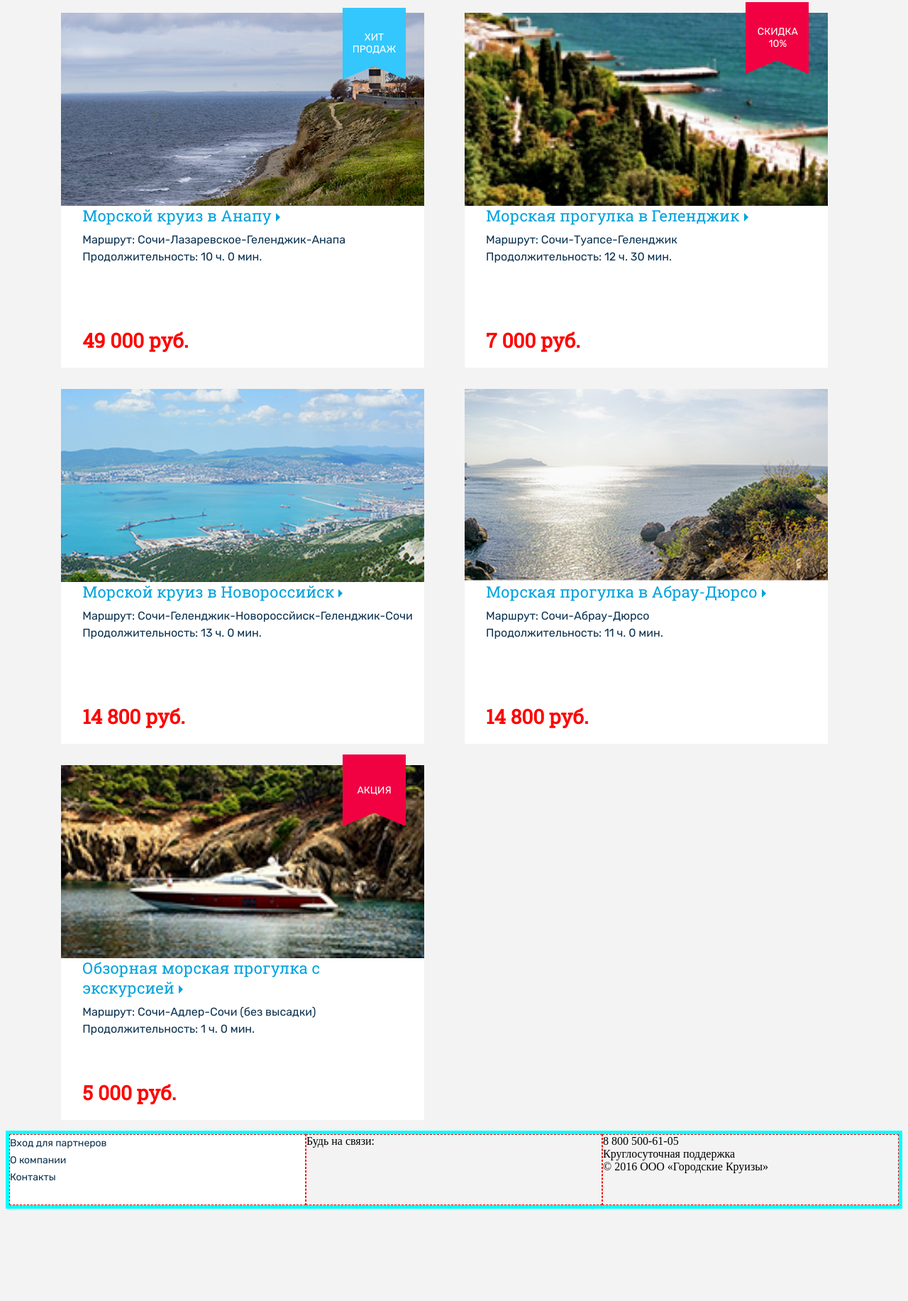
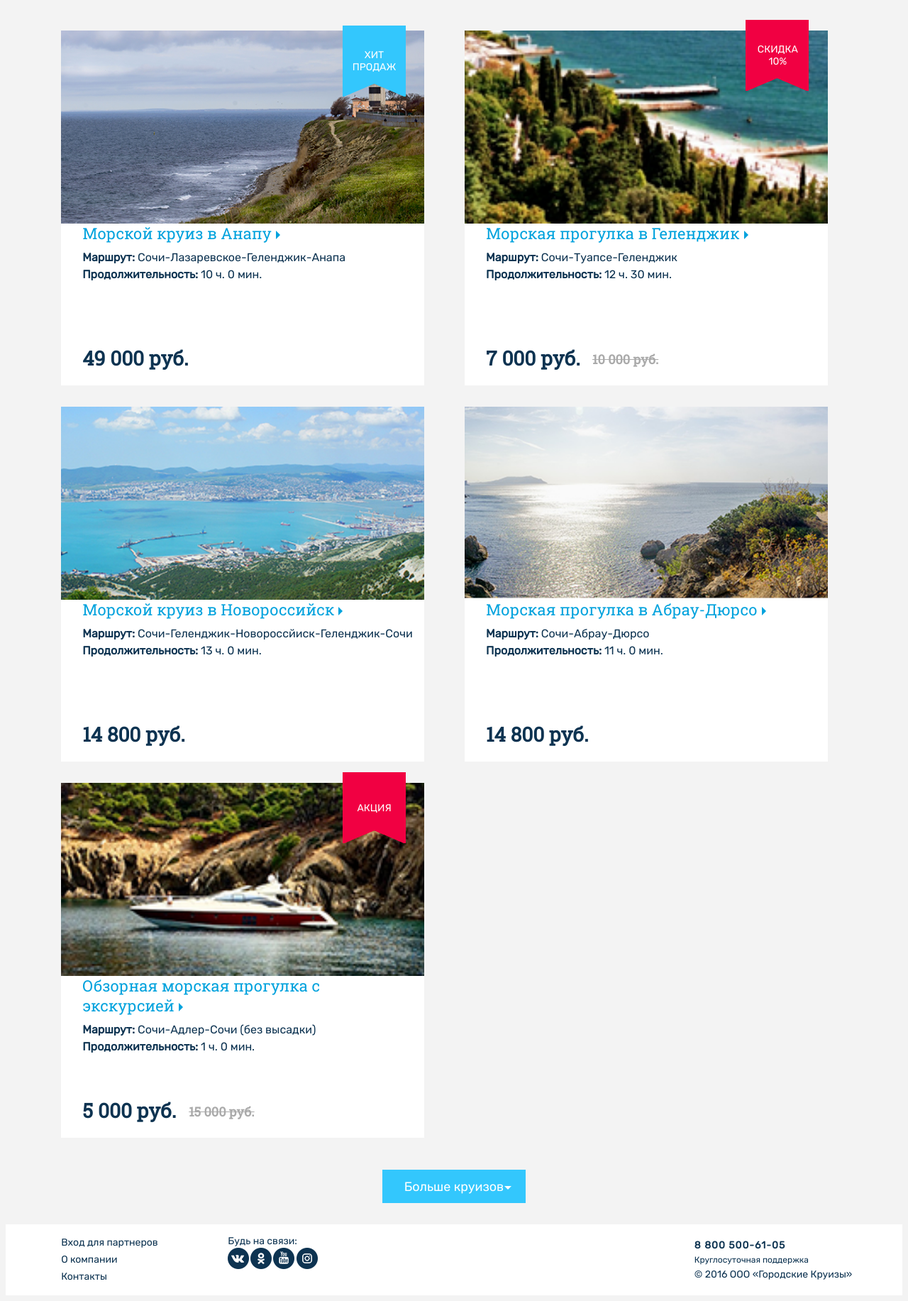
Before and after one commit to skrikl/2UP-html-test, a plain HTML site: page index.html in a window 1280 px wide. Shown: the part 811-2644 px from the top of the page at 71% size. Before the commit the page ends 2522 px from the top, so only its background shows below. Drawn offline with Linux system fonts and the light colour scheme.

Commit message:
Minor markup fixes

```diff
--- a/css/test.css
+++ b/css/test.css
@@ -1,17 +1,18 @@
 @import url('https://fonts.googleapis.com/css?family=Roboto+Slab');
 @import url('https://fonts.googleapis.com/css?family=Rubik');
-/* Desktop first layout*/
-
-/* стили для любой ширины */
+/* Desktop layout*/
 * {
 	box-sizing: border-box;
 }
+html {
+  background-color: #f3f3f3;
+}
 .main__container {
-  margin: 0 auto;
-  width: 1140px;
   display: flex;
   flex-flow: row;
   justify-content: flex-start;
+  margin: 0 auto;
+  width: 1140px;
 }
 .menu__button {
   background: linear-gradient(
@@ -29,7 +30,7 @@
   background-blend-mode: overlay;
   background-repeat: no-repeat;
   background-position: center 10%;
-  background-size: cover auto;
+  background-size: cover auto ;
 }
 .flexend {
   justify-content: flex-end;
@@ -114,10 +115,11 @@
 }
 .main__button {
   display: block;
+  position: relative;
   background-color: #33c7fd;
   width: 202px;
   height: 47px;
-  margin: 0 auto;
+  margin: 30px auto;
   border: 0;
   font-family: Rubik, sans-serif;
   color: #ffffff;
@@ -131,16 +133,12 @@
 .main__button:hover {
   background-color: #0d3351;
 }
-/*Нужно ли делать обертку для главной секции, или ограничиться main__container и background на весь документ?*/
-html {
-  background-color: #f3f3f3;
-}
 .content {
   position: relative;
 }
 .content__element {
   position: relative;
-  width: 555px;
+  width: 545px;
   background-color: #fff;
   margin: 10px 15px;
   display: block;
@@ -192,50 +190,78 @@ html {
   background: url(../img/sochi-2461968_1920.png) no-repeat;
 }
 footer {
-  border: 5px solid cyan;
-  display: flex;
+  background-color: #fff;
+  font-family: Rubik, sans-serif;
+  color: #0d3351;
+  font-size: 14px;
 }
 .footer__menu {
   display: flex;
   flex-flow: column;
   flex: 1;
-  width: 200px;
   height: 100px;
-  border: 1px dashed red;
-  background-color: #ffffff;
-}
+  padding-left: 15px;
+  justify-content: center;
+  }
 .footer__menu a {
   font-family: Rubik, sans-serif;
   color: #0d3351;
-  font-size: 14px; /* Approximation due to font substitution */
+  font-size: 14px;
   font-weight: 400;
-  line-height: 24px; /* Approximation due to font substitution */
+  line-height: 24px;
   text-align: left;
   text-decoration: none;
 }
 .footer__social {
-  flex: 1;
-  width: 200px;
+  flex: 2;
+  padding-top: 15px;
   height: 100px;
-  border: 1px dashed red;
+  align-self: center;
 }
 .footer__contacts {
-  flex: 1;
-  flex-flow: column;
-  width: 200px;
-  height: 100px;
-  border: 1px dashed red;
+  flex: 0 0 225px;
+  align-self: center;
+}
+.text__phone {
+  font-weight: bold;
+  letter-spacing: 1px;
+}
+.text__support {
+  font-size: 12px;
+  line-height: 24px;
+}
+.text__brand {
+  font-size: 14px;
+}
+.text__emphasis {
+  font-weight: bold;
 }
 .icons__lk {
   background: url(../img/lk.png) no-repeat 0% center;
 }
 .icons__list::after {
-  content: " ";
+  content: "";
+  border: 5px solid black;
+  border-color: #0d3351 transparent transparent transparent;
+  position: absolute;
+  left: 50%;
+  margin: 10px 0 0 130px;
+}
+.icons__menu-list::after {
+  content: "";
   border: 5px solid black;
   border-color: #0d3351 transparent transparent transparent;
   position: absolute;
   right: 0%;
   top: 45%;
+}
+.icons__button-list::after {
+  content: "";
+  border: 5px solid black;
+  border-color: #fff transparent transparent transparent;
+  position: absolute;
+  right: 10%;
+  top: 48%;
 }
 .icons__content-arrow::after {
   content: "";
@@ -251,12 +277,18 @@ footer {
   max-height: 1100px;
 }
 .content__price {
+  display: inline-block;
   font-family: Roboto Slab;
   font-weight: bold;
   font-size: 28px;
-  color: red;
-  /*height: 40px;*/
+  color: #0d3351;
   padding: 20px 0;
+}
+.content__price_discount {
+  font-size: 18px;
+  color: #aaa;
+  padding-left: 20px;
+  text-decoration: line-through;
 }
 .content__main-header {
   font-family: Roboto Slab;
@@ -266,14 +298,13 @@ footer {
   text-align: center;
   padding-top: 80px;
 }
-.content__small-header {
+.content__small_header {
+  color: #0d3351;
   font-family: Rubik, sans-serif;
-  color: #0d3351;
-  font-size: 14px;
-  font-weight: 400;
-  /*line-height: 24px;*/
+  font-size: 18px;
+  position: relative;
   text-align: center;
-  margin-bottom: 30px;
+  margin-bottom: 50px;
 }
 .content__sticker_sale {
   position: absolute;
@@ -306,6 +337,51 @@ footer {
   font-family: Rubik;
   color: #ffffff;
   font-size: 14px;
+}
+.social__bar {
+  display: flex;
+}
+.icons__insta, .icons__vk
+, .icons__ok, .icons__youtube{
+  background: url(../img/sprites.png) no-repeat;
+}
+
+.icons__insta {
+  background-position: -119px -19px;
+  width: 32px;
+  height: 32px;
+}
+
+.icons__insta:hover {
+  background-position: -120px -51px ;
+}
+
+.icons__vk {
+  background-position: 0 -19px;
+  width: 32px;
+  height: 32px;
+}
+.icons__vk:hover {
+  background-position: 0 -53px;
+  width: 32px;
+  height: 32px;
+}
+
+.icons__ok {
+  background-position: -40px -19px;
+  width: 32px;
+  height: 32px;
+}
+.icons__ok:hover {
+  background-position: -38px -51px;
+}
+.icons__youtube {
+  background-position: -80px -19px ;
+  width: 32px;
+  height: 32px;
+}
+.icons__youtube:hover {
+  background-position: -80px -52px ;
 }
 /***********************************************
 ****************Mobile styles*******************
@@ -374,12 +450,13 @@ footer {
 }
 .content__price {
   position: absolute;
-  font-family: Roboto Slab;
-  font-weight: bold;
-  font-size: 28px;
-  color: red;
   bottom: 0%;
   left: 30px;
+}
+.content__price_discount {
+  position: absolute;
+  bottom: 5px;
+  left: 160px;
 }
 .content__textbox {
   height: 191px;
@@ -394,6 +471,25 @@ footer {
   /*42% is a workaround to fit all test images better.
   Wouldn't be used with full-sized images*/
   background-position: 42% center;
+}
+.footer__menu {
+  display: flex;
+  flex-flow: column;
+  flex: 0 0 250px;
+  padding-left: 15px;
+  align-self: flex-start;
+}
+.footer__social {
+  flex: 1 0 200px;
+  margin-right: auto;
+  padding-top: 15px;
+  height: 100px;
+  align-self: flex-start;
+}
+.footer__contacts {
+  flex: 0 0 230px;
+  margin-left: auto;
+  align-self: center;
 }
 }
 
@@ -418,7 +514,7 @@ body {
   background-color: #0d3351;
   position: absolute;
   top:-3000%;
-  left: 28%;
+  left: 15px;
   width: 300px;
   opacity: 0;
   transition: 0.5s all ease 0.15s;
@@ -458,20 +554,22 @@ body {
 }
 .main__container {
   width: 90%;
+  flex-direction: column;
 }
 .content__columns {
   flex-flow: column nowrap;
 }
 .content__element {
   position: relative;
-  width: 90%;
+  width: 95%;
   background-color: #fff;
   margin: 10px;
   display: block;
   padding-left: 30px;
+  min-width: 300px;
 }
 .content__header {
-  font-size: 24px;
+  font-size: 20px;
   width: 230px;
 }
 .content__text {
@@ -480,6 +578,10 @@ body {
   font-size: 16px;
   font-weight: 400;
   line-height: 24px;
+}
+.content__textbox {
+  height: 191px;
+  padding-left: 0px;
 }
 .content__columns {
   flex-flow: column wrap;
@@ -494,6 +596,26 @@ body {
   /*42% is a workaround to fit all test images better.
   Wouldn't be used with full-sized images*/
   background-position: 42% center;
+}
+.footer__menu {
+  display: none;
+}
+.footer__social {
+  font-size: 18px;
+}
+.footer__contacts {
+  flex: 0;
+  text-align: center;
+  margin: 16px 0 30px 0;
+
+}
+.text__support {
+  font-size: 12px;
+  line-height: 24px;
+}
+.text__brand {
+  font-size: 20px;
+}
 }
 /* стили для ширины крупнее планшетов */
 
--- a/index.html
+++ b/index.html
@@ -32,9 +32,9 @@
 			</div>
 		</div>
 		<!-- Elements of the top line menu -->
-		<div class="header__element icons__lk icons__list">Личный кабинет</div>
-		<div class="header__element icons__list">Рубль</div>
-		<div class="header__element icons__list">Ru</div>
+		<div class="header__element icons__lk icons__menu-list">Личный кабинет</div>
+		<div class="header__element icons__menu-list">Рубль</div>
+		<div class="header__element icons__menu-list">Ru</div>
 		<div class="header__element header__contact">
 			<strong>8 800 500-61-05</strong>
 		  <span>Круглосуточная поддержка</span>
@@ -50,7 +50,7 @@
 <!-- Content section headers-->
 <!-- todo Нужен ли тут div для второго заголовка? -->
 	<h1 class="content__main-header" id="select">Каталог круизов</h1>
-	<div class="content__small-header">Сортировать круизы по цене</div>
+	<div class="content__small_header icons__list">Сортировать круизы по цене</div>
 
 	<!-- Size container used to limit content width throughout the whole page -->
 	<div class="main__container content__columns">
@@ -66,8 +66,8 @@
 			<div class="content__textbox">
 				<!-- Product card headers, description, etc. -->
 				<h3 class="content__header icons__content-arrow">Морской круиз в Анапу</h3>
-				<div class="content__text">Маршрут: Сочи-Лазаревское-Геленджик-Анапа</div>
-				<div class="content__text">Продолжительность: 10 ч. 0 мин.</div>
+				<div class="content__text"><span class="text__emphasis">Маршрут:</span> Сочи-Лазаревское-Геленджик-Анапа</div>
+				<div class="content__text"><span class="text__emphasis">Продолжительность:</span> 10 ч. 0 мин.</div>
 				<div class="content__price">49 000	руб.</div>
 		</div>
 		</div>
@@ -76,8 +76,8 @@
 			<div class="content-img__novorossiysk content-img__half-height "></div>
 			<div class="content__textbox">
 				<h3 class="content__header icons__content-arrow">Морской круиз в Новороссийск</h3>
-				<div class="content__text">Маршрут: Сочи-Геленджик-Новороссйиск-Геленджик-Сочи</div>
-				<div class="content__text">Продолжительность: 13 ч. 0 мин.</div>
+				<div class="content__text"><span class="text__emphasis">Маршрут:</span> Сочи-Геленджик-Новороссйиск-Геленджик-Сочи</div>
+				<div class="content__text"><span class="text__emphasis">Продолжительность:</span> 13 ч. 0 мин.</div>
 				<div class="content__price">14 800	руб.</div>
 			</div>
 		</div>
@@ -88,9 +88,10 @@
 			</div>
 			<div class="content__textbox">
 				<h3 class="content__header icons__content-arrow">Обзорная морская прогулка с экскурсией</h3>
-				<div class="content__text">Маршрут: Сочи-Адлер-Сочи (без высадки)</div>
-				<div class="content__text">Продолжительность: 1 ч. 0 мин.</div>
+				<div class="content__text"><span class="text__emphasis">Маршрут:</span> Сочи-Адлер-Сочи (без высадки)</div>
+				<div class="content__text"><span class="text__emphasis">Продолжительность:</span> 1 ч. 0 мин.</div>
 				<div class="content__price">5 000	руб.</div>
+				<div class="content__price content__price_discount">15 000	руб.</div>
 		  </div>
 		</div>
 		<!-- Same structure for the next product card -->
@@ -100,9 +101,10 @@
 			</div>
 			<div class="content__textbox">
 				<h3 class="content__header icons__content-arrow">Морская прогулка в Геленджик</h3>
-				<div class="content__text">Маршрут: Сочи-Туапсе-Геленджик</div>
-				<div class="content__text">Продолжительность: 12 ч. 30 мин.</div>
+				<div class="content__text"><span class="text__emphasis">Маршрут:</span> Сочи-Туапсе-Геленджик</div>
+				<div class="content__text"><span class="text__emphasis">Продолжительность:</span> 12 ч. 30 мин.</div>
 				<div class="content__price">7 000	руб.</div>
+				<div class="content__price content__price_discount">10 000	руб.</div>
 			</div>
 		</div>
 		<!-- Same structure for the next product card -->
@@ -110,28 +112,40 @@
 			<div class="content-img__durso content-img__half-height"></div>
 			<div class="content__textbox">
 				<h3 class="content__header icons__content-arrow">Морская прогулка в Абрау-Дюрсо</h3>
-				<div class="content__text">Маршрут: Сочи-Абрау-Дюрсо</div>
-				<div class="content__text">Продолжительность: 11 ч. 0 мин.</div>
+				<div class="content__text"><span class="text__emphasis">Маршрут:</span> Сочи-Абрау-Дюрсо</div>
+				<div class="content__text"><span class="text__emphasis">Продолжительность:</span> 11 ч. 0 мин.</div>
 				<div class="content__price">14 800	руб.</div>
       </div>
 		</div>
 
 	</div>
+	<div class="main__button icons__button-list">Больше круизов </div>
 
 <!-- Footer section -->
 <footer>
+	<div class="main__container">
+
 	  <div class="footer__menu">
 	  	<a href>Вход для партнеров</a>
 	  	<a href>О компании</a>
 	  	<a href>Контакты</a>
 	  </div>
+
 	  <div class="footer__social">
 	  	Будь на связи:
+	  	<div class="social__bar">
+	  		<div class="icons__vk"></div>
+		  	<div class="icons__ok"></div>
+		  	<div class="icons__youtube"></div>
+		  	<div class="icons__insta"></div>
 		  </div>
+	  </div>
+
 	  <div class="footer__contacts">
-  	<div>8 800 500-61-05</div>
-  	<div>Круглосуточная поддержка</div>
-  	<div>© 2016 OOO «Городские Круизы»</div>
+	    <div class="text__phone">8 800 500-61-05</div>
+		  <div class="text__support">Круглосуточная поддержка</div>
+		  <div class="text__brand">© 2016 OOO «Городские Круизы»</div>
+	  </div>
   </div>
 </footer>
 </body>
```
Also changed, not shown: css/sprites.css (added, +33 -0 lines), img/gelen_small.png (added), img/sochi_small.png (added), img/sprites.png (added), 1 other file. Lines whose indentation alone changed are shown as unchanged.
